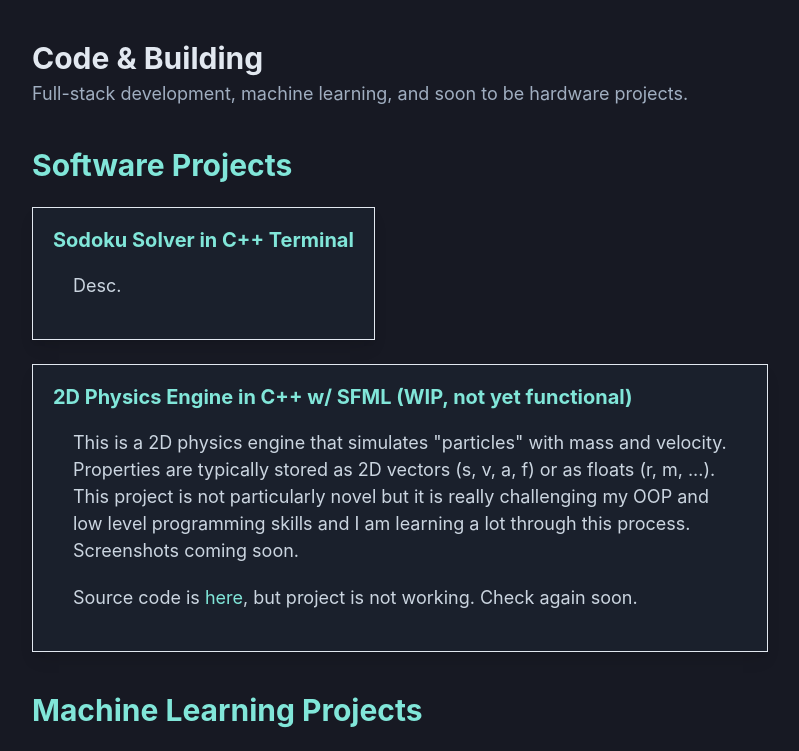
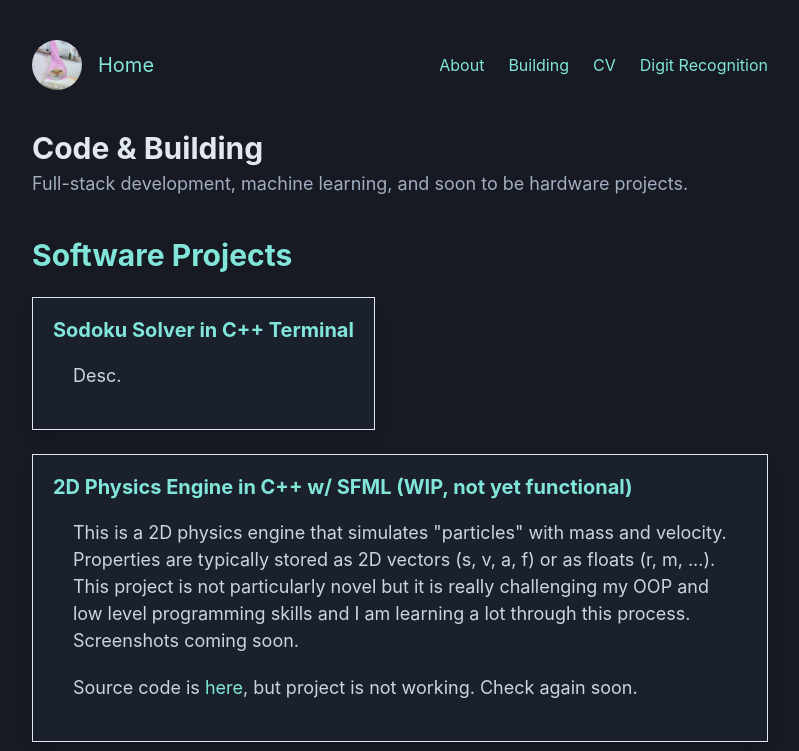
Before and after one commit to lepkinh/personal-website, a React (Create React App) app in the folder my-portfolio/: page /building in a window 1280 px wide. Shown: the top 751 px of the page, without its empty margins (240-1039 px from the left). Built offline with nearby package versions, Linux system fonts and the light colour scheme; the HTML template or start-up script is replaced by a standard one.

Commit message:
header to Building.js

```diff
--- a/my-portfolio/src/Building.js
+++ b/my-portfolio/src/Building.js
@@ -1,9 +1,8 @@
 import React from 'react';
-import { ChakraProvider, Container, Heading, Text, VStack, HStack, Box, extendTheme, Link, Stack, Icon, Image } from '@chakra-ui/react';
+import { ChakraProvider, Container, Flex, Heading, Text, VStack, HStack, Box, extendTheme, Link, Stack, Icon, Image } from '@chakra-ui/react';
 import { FaLinkedin, FaGithub, FaTwitter } from 'react-icons/fa';
-import prediction_2 from './assets/prediction_2.png';
 import prediction_5 from './assets/prediction_5.png';
-import prediction_7 from './assets/prediction_7.png';
+import Guh from './assets/Guh.png';
 
 // Darker theme
 const theme = extendTheme({
@@ -21,6 +20,34 @@ function Building() {
   return (
     <ChakraProvider theme={theme}>
       <Container maxW="container.md" py={10}>
+
+        {/* Header */}
+        <Flex justifyContent="space-between" alignItems="center" mb={10}>
+          <HStack spacing={4}>
+
+            <a href="/"><Box borderRadius="full" overflow="hidden"><Image src={Guh} alt="Guh" boxSize={50} objectFit="cover"/></Box></a>
+
+            <Link href="/" color="teal.200" fontSize="xl">
+              Home
+            </Link>
+          </HStack>
+          <HStack spacing={6}>
+            <Link href="/about" color="teal.200">
+              About
+            </Link>
+            <Link href="/building" color="teal.200">
+              Building
+            </Link>
+            <Link href="/cv" color="teal.200">
+              CV
+            </Link>
+            <Link href="/" color="teal.200">
+              Digit Recognition
+            </Link>
+          </HStack>
+        </Flex>
+
+        {/* Title */}
         <VStack spacing={1} align="start">
           <Heading as="h1" size="lg">
             Code & Building
```
